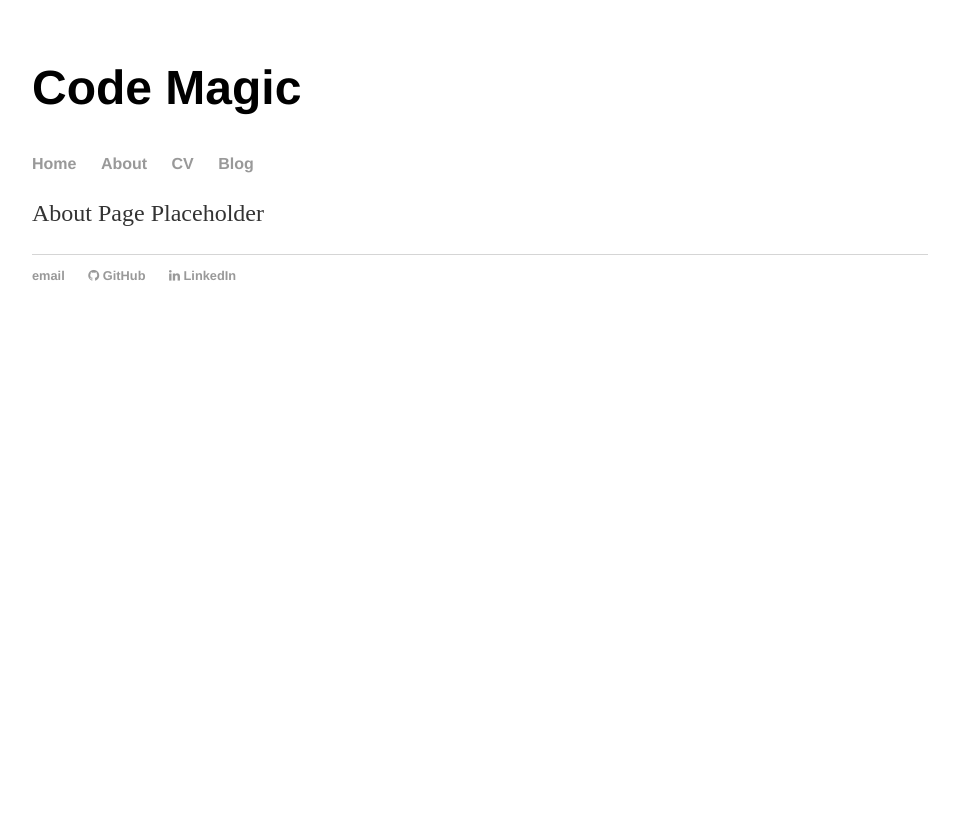
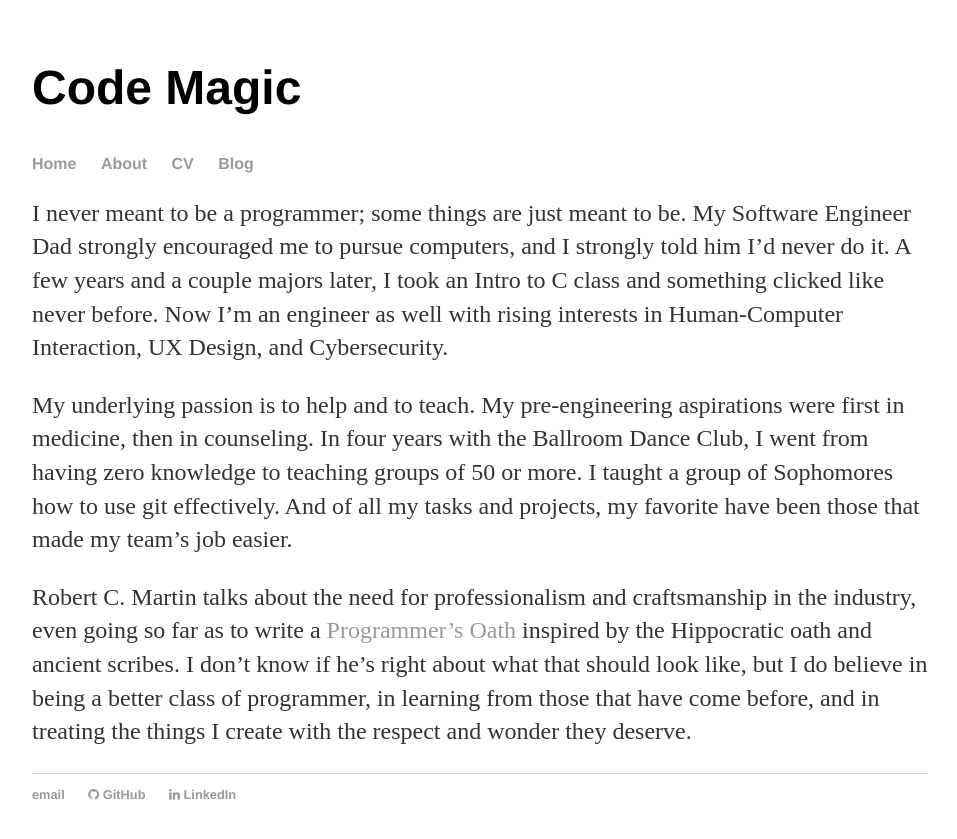
Before and after one commit to CodeMagic/CodeMagic.github.io, a Jekyll site: the page built from about/index.html, in a window 1280 px wide. Shown: the top 839 px of the page, without its empty margins (160-1117 px from the left). Built offline with Jekyll 4.4.1, drawn with Linux system fonts in a browser that asks for light colours; nearby versions of some CDN libraries.

Commit message:
Update index.html

```diff
--- a/about/index.html
+++ b/about/index.html
@@ -3,5 +3,19 @@ layout: default
 title: Behind the Magic
 ---
 <div class="blurb">
-  <p>About Page Placeholder</p>
+  <p>I never meant to be a programmer; some things are just meant to be. My Software Engineer Dad strongly encouraged me to
+    pursue computers, and I strongly told him I’d never do it.  A few years and a couple majors later, I took an Intro to C
+    class and something clicked like never before. Now I’m an engineer as well with rising interests in Human-Computer
+    Interaction, UX Design, and Cybersecurity.</p>
+
+  <p>My underlying passion is to help and to teach. My pre-engineering aspirations were first in medicine, then in counseling.
+    In four years with the Ballroom Dance Club, I went from having zero knowledge to teaching groups of 50 or more. I taught a
+    group of Sophomores how to use git effectively.  And of all my tasks and projects, my favorite have been those that made my
+    team’s job easier.</p>
+
+  <p>Robert C. Martin talks about the need for professionalism and craftsmanship in the industry, even going so far as to write
+    a <a href="http://blog.cleancoder.com/uncle-bob/2015/11/18/TheProgrammersOath.html">Programmer’s Oath</a> inspired by the
+    Hippocratic oath and ancient scribes. I don’t know if he’s right about what that should look like, but I do believe in being a
+    better class of programmer, in learning from those that have come before, and in treating the things I create with the
+    respect and wonder they deserve.</p>
 </div><!-- /.blurb -->
```
